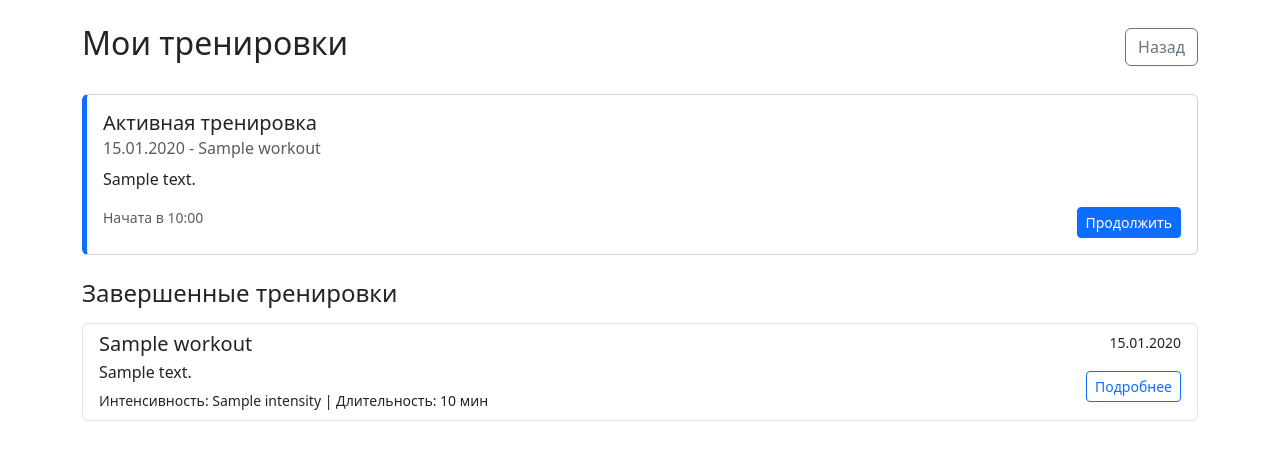
After one commit to BigmasterSavage/gym_diary, a Flask app: page /mytraining in a window 1280 px wide. The commit adds this page. Shown: the top 460 px of the page. Run offline with Flask 3, Linux system fonts and the light colour scheme; the visitor is signed in with stand-in values (Sample User, id 1); a database or web service that is not in the repository returns one stand-in record (values such as "Sample title"); some libraries are stand-ins or nearby versions.

Commit message:
Добавил кнопку Мои тренировки

```diff
--- a/app.py
+++ b/app.py
@@ -113,7 +113,7 @@ def createtraining():
     if request.method == 'POST':
         user_id = session['user_id']
         date = request.form.get('date')
-        title = request.form.get('title')  # <-- новое поле
+        title = request.form.get('title')
         note = request.form.get('note', '')
         intensity = request.form.get('intensity') or None
 
@@ -296,76 +296,36 @@ def finish_training(workout_id):
     return jsonify({'status': 'ok'})
 
 
-
-@app.route('/stats', methods=['GET', 'POST'])
-def stats():
-    if 'username' not in session:
+@app.route('/mytraining')
+def my_training():
+    if 'user_id' not in session:
         return redirect(url_for('login'))
 
     user_id = session['user_id']
-    exercise_id = None
-    selected_workout_id = None
-    tonnage_data = None
-    progress_data = None
-    exercises_list = []
-    workouts_list = []
-
     with get_db_connection() as conn:
         with conn.cursor(cursor_factory=DictCursor) as cur:
-            cur.execute("SELECT id, name FROM exercises ORDER BY name")
-            exercises_list = cur.fetchall()
 
-            cur.execute("SELECT id, date, note FROM workouts WHERE user_id = %s ORDER BY date DESC", (user_id,))
-            workouts_list = cur.fetchall()
+            # Статка по активной тренировке
+            cur.execute("""
+                SELECT * FROM workouts
+                WHERE user_id = %s AND duration_minutes IS NULL
+                ORDER BY start_time DESC
+                LIMIT 1
+            """, (user_id,))
+            active_workout = cur.fetchone()
 
-            if request.method == 'POST':
-                exercise_id = request.form.get('exercise_id')
-                period = request.form.get('period')
-                selected_workout_id = request.form.get('workout_id')
+            # Статка по завершенным тренировкам
+            cur.execute("""
+                SELECT * FROM workouts
+                WHERE user_id = %s AND duration_minutes IS NOT NULL
+                ORDER BY date DESC, start_time DESC
+            """, (user_id,))
+            completed_workouts = cur.fetchall()
 
-                if not exercise_id:
-                    flash("Выберите упражнение")
-                else:
-                    if selected_workout_id:
-                        cur.execute("""
-                            SELECT w.date, e.name AS exercise_name,
-                                   SUM(s.weight_kg * s.reps) AS total_tonnage
-                            FROM sets s
-                            JOIN workouts w ON s.workout_id = w.id
-                            JOIN exercises e ON s.exercise_id = e.id
-                            WHERE s.exercise_id = %s AND s.workout_id = %s
-                            GROUP BY w.date, e.name
-                        """, (exercise_id, selected_workout_id))
-                        tonnage_data = cur.fetchone()
+    return render_template('my_trainings.html',
+                           active_workout = active_workout,
+                           completed_workouts = completed_workouts)
 
-                    query = """
-                        SELECT w.date, s.weight_kg, s.reps
-                        FROM sets s
-                        JOIN workouts w ON s.workout_id = w.id
-                        WHERE s.exercise_id = %s AND w.user_id = %s
-                    """
-
-                    if period == 'week':
-                        query += " AND w.date >= CURRENT_DATE - INTERVAL '7 days'"
-                    elif period == 'month':
-                        query += " AND w.date >= CURRENT_DATE - INTERVAL '30 days'"
-                    elif period == 'all':
-                        pass
-
-                    query += " ORDER BY w.date DESC"
-
-                    cur.execute(query, (exercise_id, user_id))
-                    progress_data = cur.fetchall()
-
-    return render_template(
-        'stats.html',
-        exercises=exercises_list,
-        workouts=workouts_list,
-        selected_exercise=exercise_id,
-        selected_workout=selected_workout_id,
-        tonnage=tonnage_data,
-        progress=progress_data
-    )
 
 @app.route('/logout')
 def logout():
--- a/templates/menu.html
+++ b/templates/menu.html
@@ -30,6 +30,7 @@
             <div class="card menu-card shadow-sm">
                 <div class="card-body text-center">
                     <p class="my-3"><a href="/createtraining" class="btn btn-primary w-100">Создать тренировку</a></p>
+                    <p class="my-3"><a href="/mytrainings" class="btn btn-outline-primary w-100">Мои тренировки</a></p>
                     <p class="my-3"><a href="/exercises" class="btn btn-outline-secondary w-100">Упражнения</a></p>
                 </div>
             </div>
--- /dev/null
+++ b/templates/my_trainings.html
@@ -0,0 +1,88 @@
+<!DOCTYPE html>
+<html lang="ru">
+<head>
+    <meta charset="UTF-8">
+    <meta name="viewport" content="width=device-width, initial-scale=1">
+    <title>Мои тренировки</title>
+    <link href="https://cdn.jsdelivr.net/npm/bootstrap@5.3.3/dist/css/bootstrap.min.css" rel="stylesheet">
+    <style>
+        .workout-card {
+            transition: transform 0.2s;
+            margin-bottom: 1rem;
+        }
+        .workout-card:hover {
+            transform: translateY(-3px);
+        }
+        .active-workout {
+            border-left: 5px solid #0d6efd;
+        }
+    </style>
+</head>
+<body>
+    <div class="container py-4">
+        <div class="d-flex justify-content-between align-items-center mb-4">
+            <h2>Мои тренировки</h2>
+            <a href="/menu" class="btn btn-outline-secondary">Назад</a>
+        </div>
+
+        {% if active_workout %}
+        <div class="card mb-4 active-workout">
+            <div class="card-body">
+                <h5 class="card-title">Активная тренировка</h5>
+                <h6 class="card-subtitle mb-2 text-muted">
+                    {{ active_workout.date.strftime('%d.%m.%Y') }} - {{ active_workout.title }}
+                </h6>
+                <p class="card-text">
+                    {% if active_workout.note %}{{ active_workout.note }}{% endif %}
+                </p>
+                <div class="d-flex justify-content-between">
+                    <small class="text-muted">
+                        Начата в {{ active_workout.start_time.strftime('%H:%M') }}
+                    </small>
+                    <a href="/activetraining/{{ active_workout.id }}" class="btn btn-primary btn-sm">
+                        Продолжить
+                    </a>
+                </div>
+            </div>
+        </div>
+        {% endif %}
+
+        <h4 class="mb-3">Завершенные тренировки</h4>
+
+        {% if not completed_workouts %}
+        <div class="alert alert-info">
+            У вас пока нет завершенных тренировок.
+        </div>
+        {% else %}
+        <div class="list-group">
+            {% for workout in completed_workouts %}
+            <div class="list-group-item workout-card">
+                <div class="d-flex w-100 justify-content-between">
+                    <h5 class="mb-1">{{ workout.title }}</h5>
+                    <small>{{ workout.date.strftime('%d.%m.%Y') }}</small>
+                </div>
+                <div class="d-flex justify-content-between align-items-center">
+                    <div>
+                        {% if workout.note %}
+                        <p class="mb-1">{{ workout.note }}</p>
+                        {% endif %}
+                        <small>
+                            {% if workout.intensity %}
+                            Интенсивность: {{ workout.intensity }} |
+                            {% endif %}
+                            Длительность: {{ workout.duration_minutes }} мин
+                        </small>
+                    </div>
+                    <a href="/activetraining/{{ workout.id }}" class="btn btn-outline-primary btn-sm">
+                        Подробнее
+                    </a>
+                </div>
+            </div>
+            {% endfor %}
+        </div>
+        {% endif %}
+    </div>
+
+    <script src="https://cdn.jsdelivr.net/npm/bootstrap@5.3.3/dist/js/bootstrap.bundle.min.js"></script>
+</body>
+</html>
```
